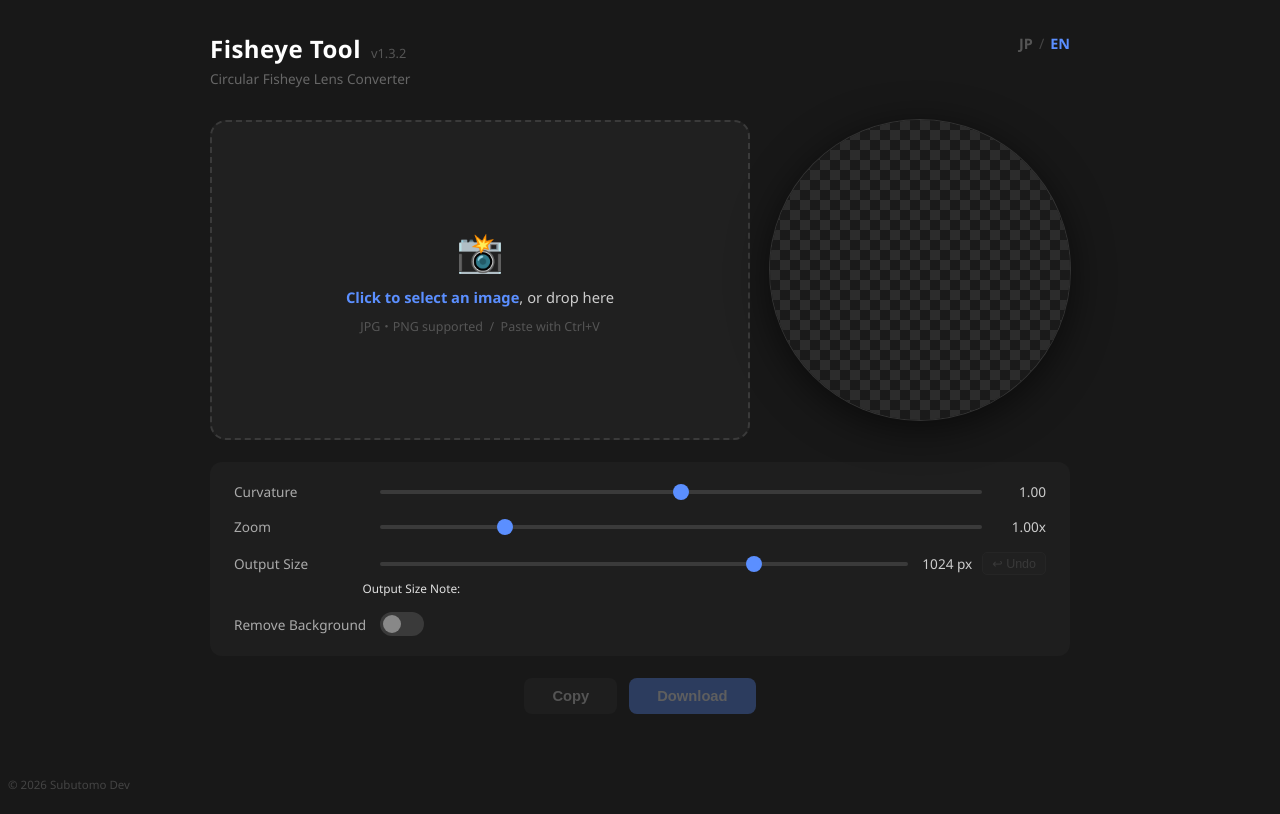
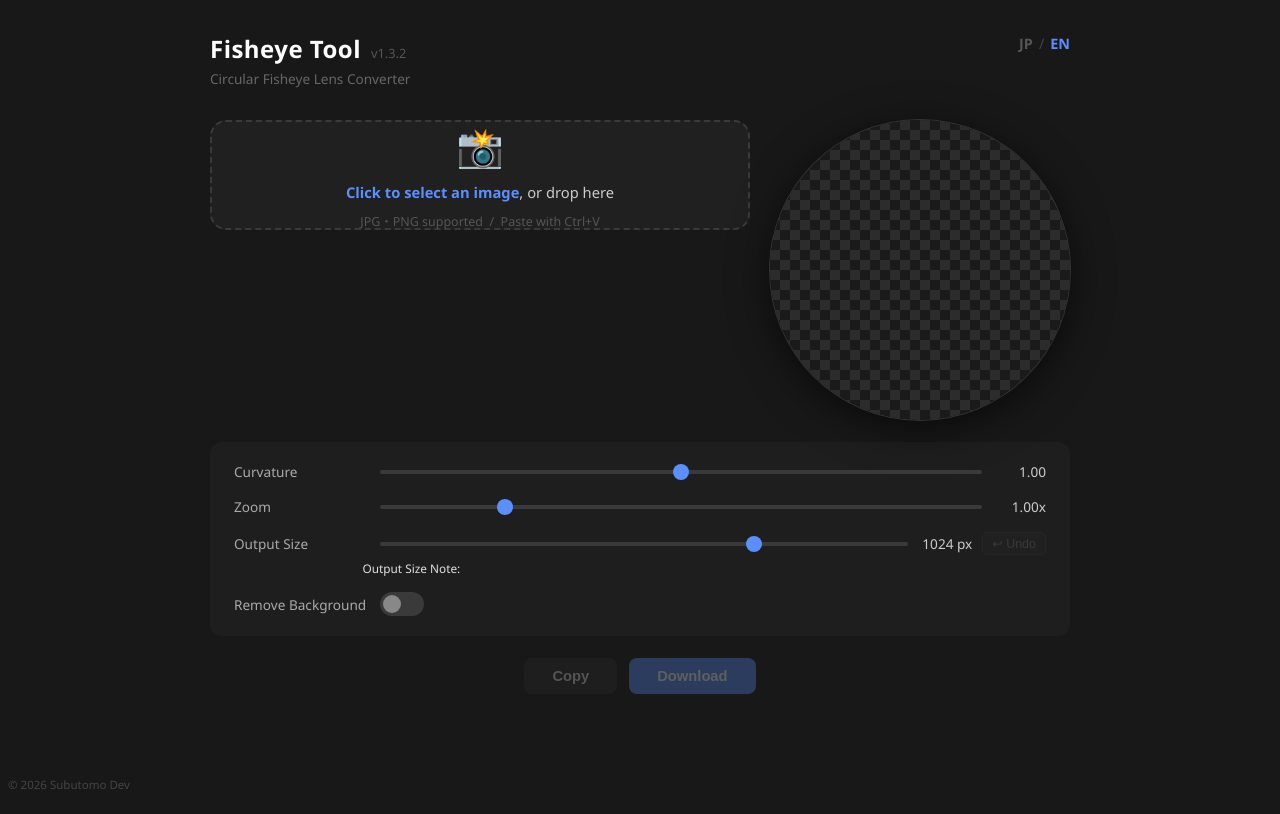
Before and after one commit to t-sumita/fisheye-tool, a plain HTML site: page index.html in a window 1280 px wide. Drawn offline with Linux system fonts and the light colour scheme.

Commit message:
fix: v1.3.3 PCのドロップエリアを1/3に縮小（320px→110px）
Co-Authored-By: Claude Sonnet 4.6 <noreply@anthropic.com>

```diff
--- a/index.html
+++ b/index.html
@@ -91,7 +91,7 @@
     /* ── Drop Zone ── */
     #dropZone {
       width: 100%;
-      height: 320px;
+      height: 110px;
       border: 2px dashed #3a3a3a;
       border-radius: 16px;
       display: flex;
```
